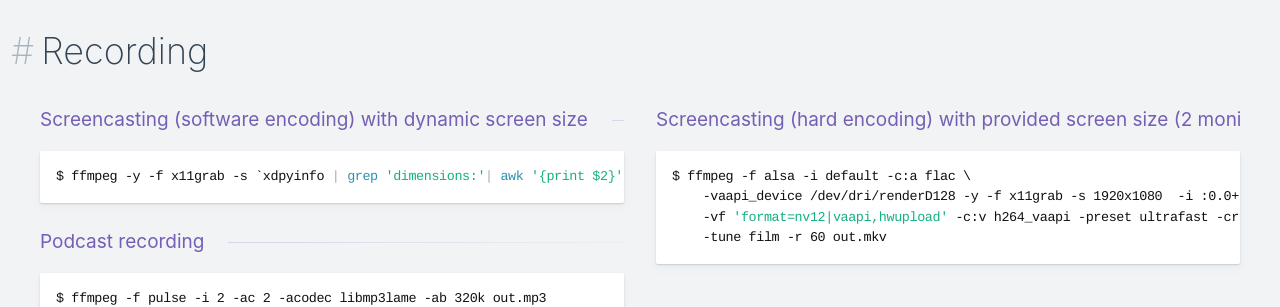
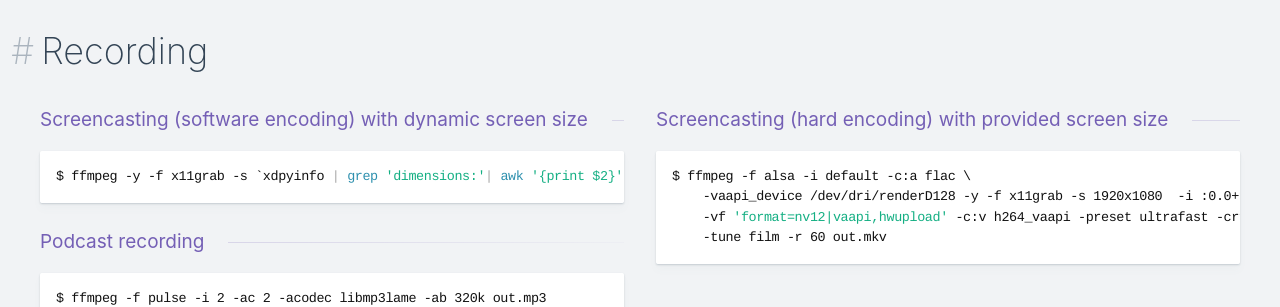
Before and after one commit to kasramp/cheat-sheet-factory, a Jekyll site: the page built from linux/ffmpeg.md, in a window 1280 px wide. Shown: the part 685-992 px from the top of the page. Built offline with Jekyll 4.4.1, drawn with Linux system fonts in a browser that asks for light colours.

Commit message:
#23 minor title change

````diff
--- a/linux/ffmpeg.md
+++ b/linux/ffmpeg.md
@@ -43,7 +43,7 @@ $ ffmpeg -i original_video.mkv -i clean_audio.mp3 -c:v copy -c:a flac -map 0:v:0
 $ ffmpeg -y -f x11grab -s `xdpyinfo | grep 'dimensions:'| awk '{print $2}'` -i :0.0 -f pulse -i default -c:v libx264 -r 48 -c:a flac out.mkv
 ```
 
-### Screencasting (hard encoding) with provided screen size (2 monitors)
+### Screencasting (hard encoding) with provided screen size
 
 ```bash
 $ ffmpeg -f alsa -i default -c:a flac \
````
